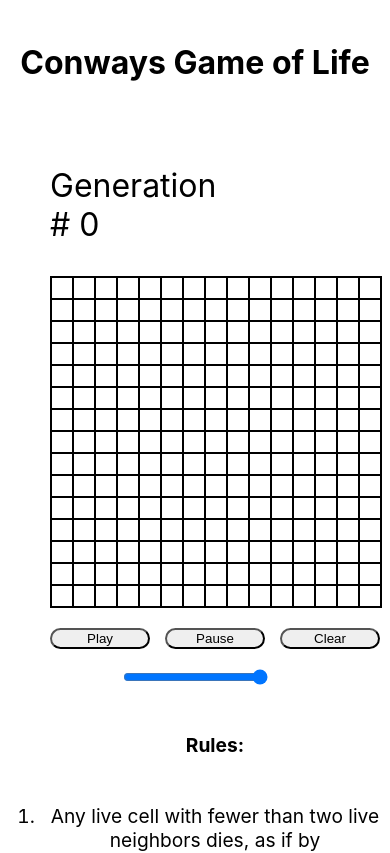
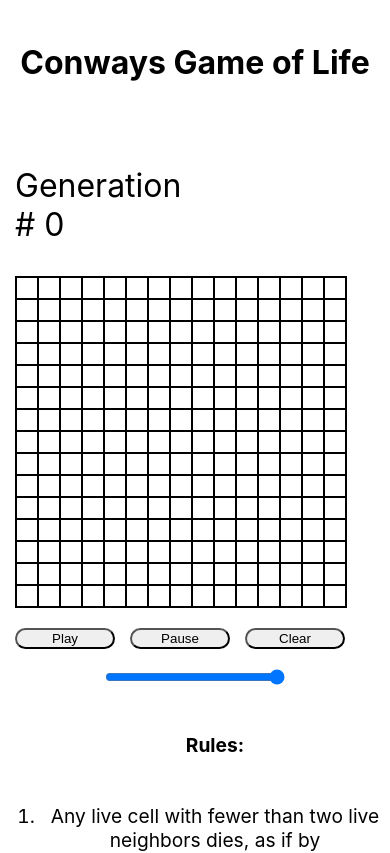
Before and after one commit to bloominstituteoftechnology/CS-Build-Week-1, a React (Create React App) app in the folder conways/: page / in a window 390 px wide. Shown: the top 853 px of the page. Built offline with nearby package versions, Linux system fonts and the light colour scheme.

Commit message:
css tweak to margin with media query

```diff
--- a/conways/src/components/Board/Board.css
+++ b/conways/src/components/Board/Board.css
@@ -31,6 +31,9 @@
     margin-left: 22%;
 }
 @media only screen and (max-width: 600px){
+    .interface-ctn {
+        margin-left: 15px;
+    }
     .slider {
         margin-left: 50%;
         width: 100%;
```
